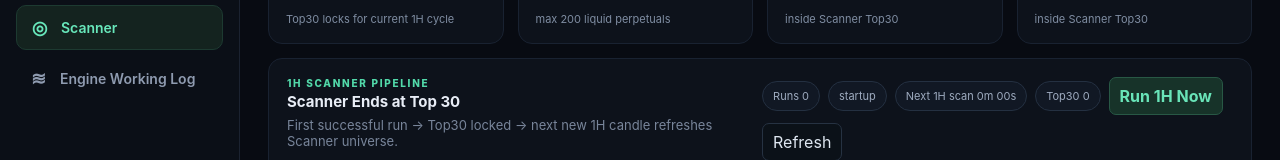
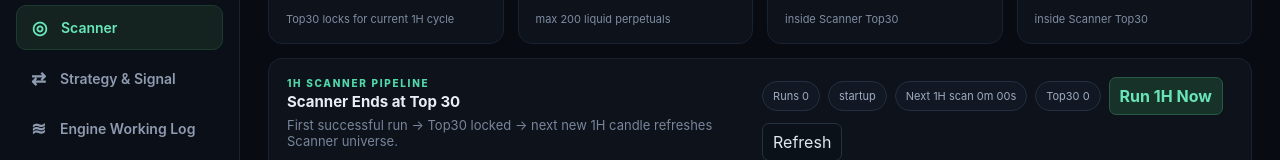
Before and after one commit to zahirulca24-bit/Rakibs_crypto_trade_bot-, a Next.js app in the folder frontend/: page /scanner in a window 1280 px wide. Shown: the part 187-347 px from the top of the page. Built offline with nearby package versions, Linux system fonts and the light colour scheme; no server answers.

Commit message:
Add Strategy and Signal sidebar page

```diff
--- a/frontend/src/components/Sidebar.tsx
+++ b/frontend/src/components/Sidebar.tsx
@@ -7,6 +7,7 @@ const navItems = [
   { label: "Dashboard", href: "/", icon: "◫" },
   { label: "Market Watch", href: "/market-watch", icon: "⌁" },
   { label: "Scanner", href: "/scanner", icon: "◎" },
+  { label: "Strategy & Signal", href: "/strategy-signal", icon: "⇄" },
   { label: "Engine Working Log", href: "/engine-working-log", icon: "≋" },
 ];
 
@@ -15,7 +16,7 @@ export default function Sidebar() {
 
   return (
     <aside className="sidebar">
-      <style>{`@media(max-width:760px){.navList{grid-template-columns:repeat(4,minmax(0,1fr))}}`}</style>
+      <style>{`@media(max-width:760px){.navList{grid-template-columns:repeat(5,minmax(0,1fr))}}`}</style>
       <div className="brand">
         <div className="brandMark">R</div>
         <div>
```
